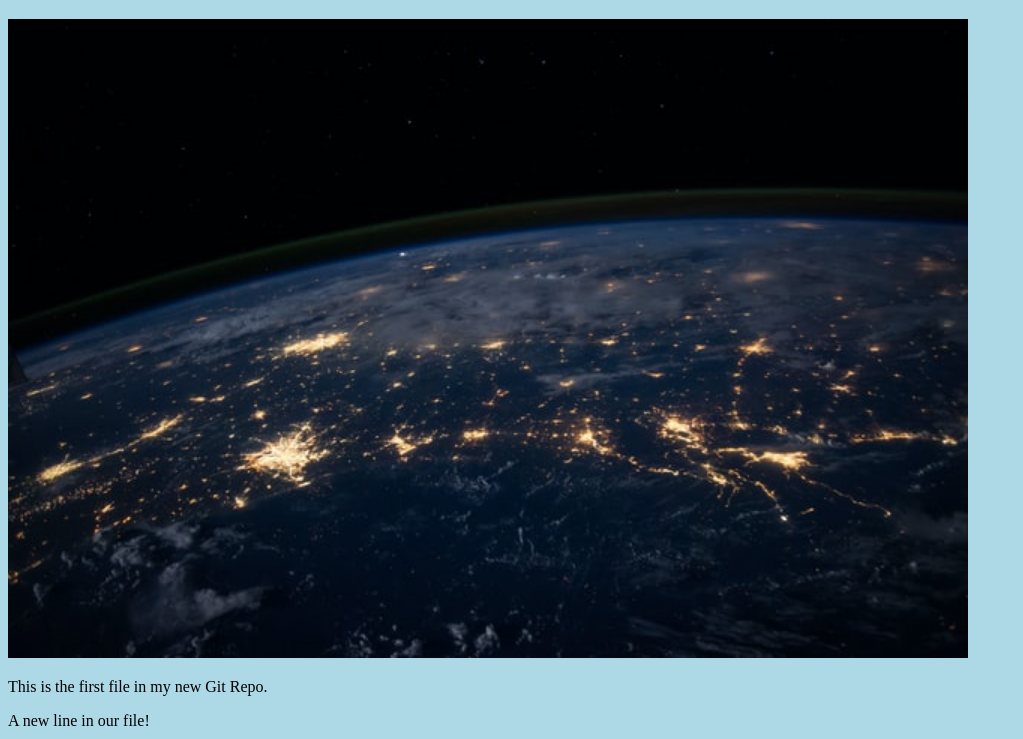
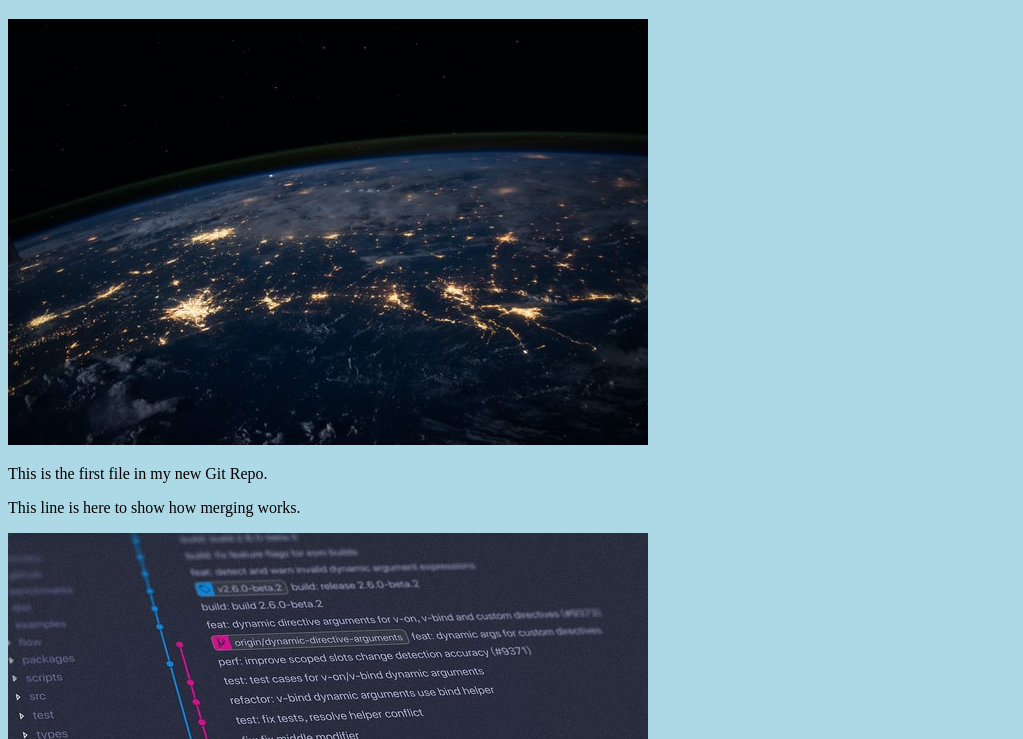
Before and after one commit to thanawat-ku/hello-world, a plain HTML site: page index.html in a window 1280 px wide. Shown: the part 61-800 px from the top of the page, without its empty margins (0-1023 px from the left). Drawn offline with Linux system fonts and the light colour scheme.

Commit message:
Update index.html. Resize image

```diff
--- a/index.html
+++ b/index.html
@@ -7,10 +7,8 @@
 <body>
 
 <h1>Hello world!</h1>
-<div><img src="img_hello_world.jpg" alt="Hello World from Space"
-style="width:100%;max-width:960px"></div>
+<div><img src="img_hello_world.jpg" alt="Hello World from Space" style="width:100%;max-width:640px"></div>
 <p>This is the first file in my new Git Repo.</p>
-<p>A new line in our file!</p>
 <p>This line is here to show how merging works.</p>
 <div><img src="img_hello_git.jpg" alt="Hello Git" style="width:100%;max-width:640px"></div>
 
```
